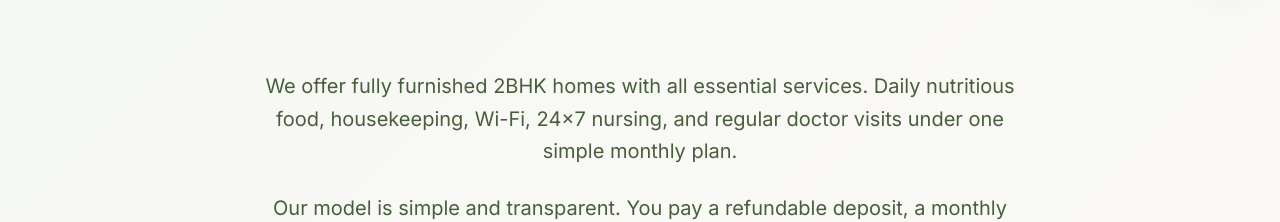
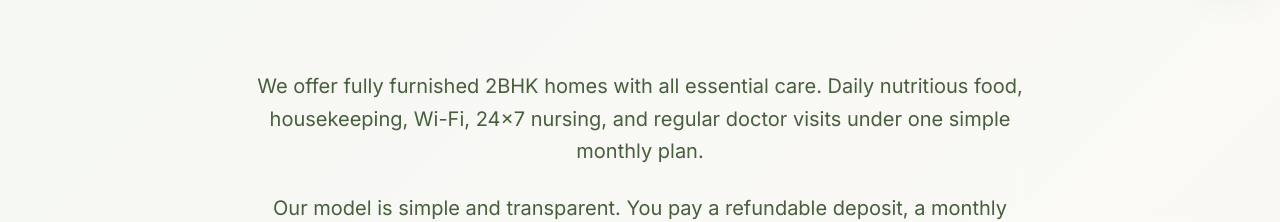
Before and after one commit to sreenathmos/gracegarden, a React (Vite) app: page / in a window 1280 px wide. Shown: the part 810-1032 px from the top of the page. Built offline with nearby package versions, Linux system fonts and the light colour scheme.

Commit message:
Update service description for clarity

```diff
--- a/src/components/ServicesSection.tsx
+++ b/src/components/ServicesSection.tsx
@@ -54,7 +54,7 @@ const ServicesSection = () => {
           </h2> */}
           <div className="space-y-6">
             <p className="text-xl text-sage-700 max-w-3xl mx-auto leading-relaxed">
-              We offer fully furnished 2BHK homes with all essential services.
+              We offer fully furnished 2BHK homes with all essential care.
               Daily nutritious food, housekeeping, Wi-Fi, 24x7 nursing,
               and regular doctor visits under one simple monthly plan.
             </p>
@@ -105,6 +105,7 @@ const ServicesSection = () => {
             ))}
           </div>
         </div>
+
       </div>
     </section>
   );
```
